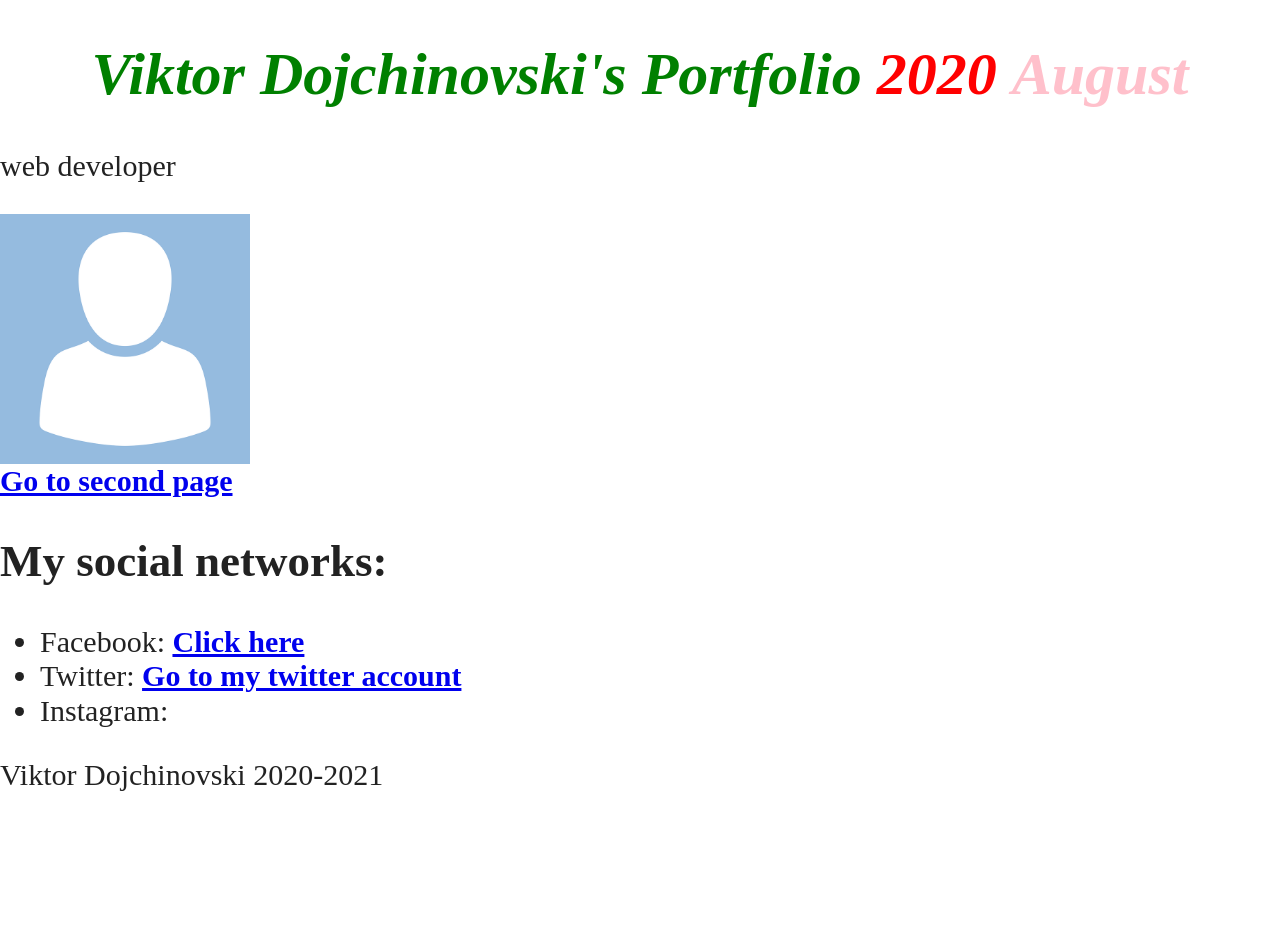
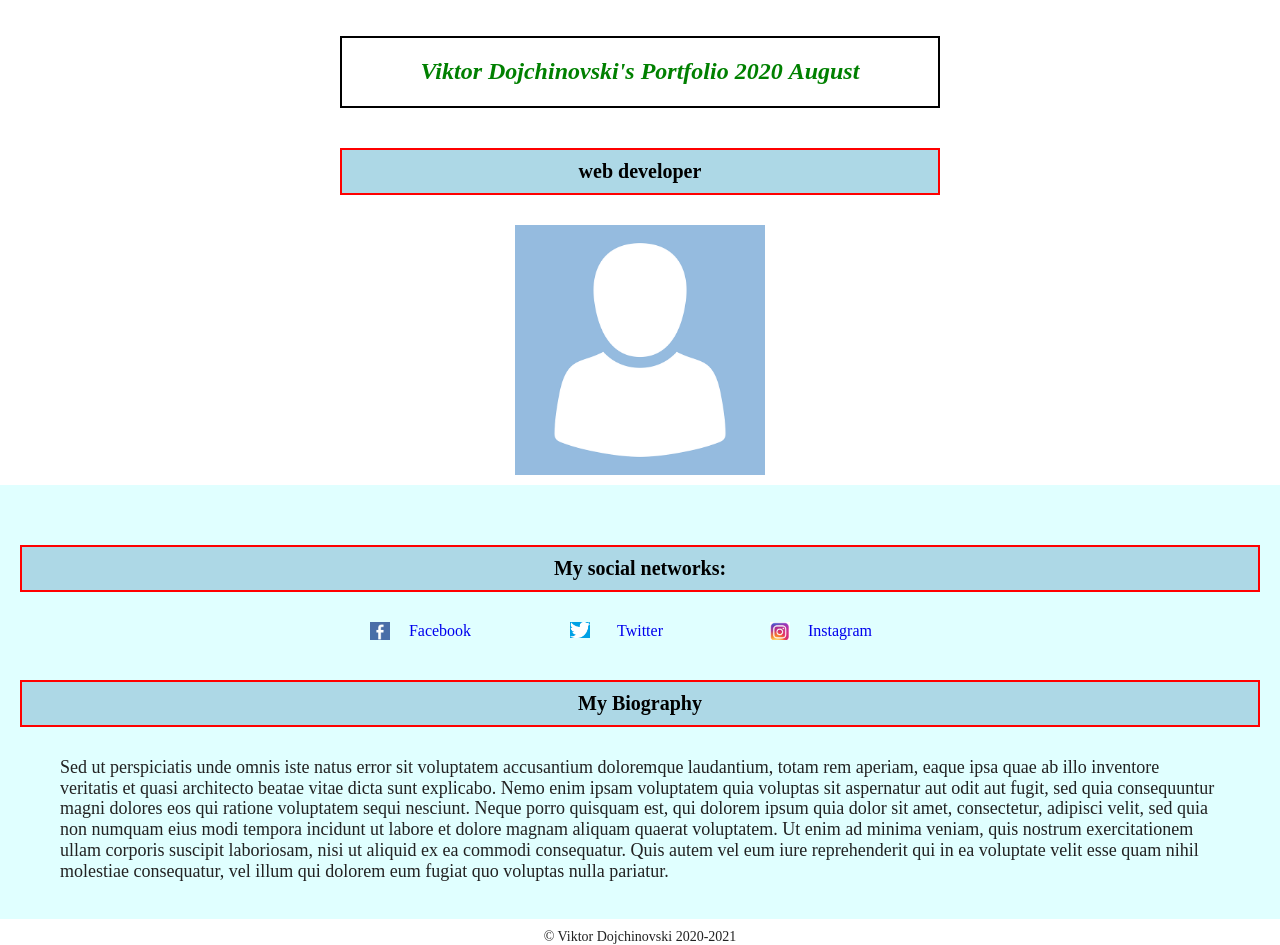
Before and after one commit to ViktorDojcinovski/first, a website built with Parcel: page index.html in a window 1280 px wide. Before the commit the page ends 800 px from the top, so only its background shows below. Built offline with nearby package versions, Linux system fonts and the light colour scheme.

Commit message:
Add some more advanced css

```diff
--- a/css/first.css
+++ b/css/first.css
@@ -1,34 +1,86 @@
-h1 {
+h2 {
+  box-sizing: border-box;
   text-align: center;
+  color: black;
+  font-size: 20px;
+  padding: 10px;
+  border: 2px solid red;
+  margin: 40px 0 30px;
+  background-color: lightblue;
+}
+
+header {
+  text-align: center;
+  position: relative;
+  top: 10px;
+  width: 600px;
+  padding: 10px;
+  margin: 0 auto;
+}
+
+header h1 {
+  position: sticky;
+  top: 10px;
+  box-sizing: border-box;
   color: green;
+  font-size: 24px;
   font-weight: bold;
   font-style: italic;
+  padding: 20px;
+  border: 2px solid black;
+  background-color: white;
 }
 
-h1.inside {
-  color: green;
+header img {
+  display: block;
+  width: 250px;
+  margin: 0 auto;
 }
 
-h1 .inside {
-  color: red;
+main {
+  box-sizing: border-box;
+  text-align: center;
+  position: relative;
+  width: 100%;
+  padding: 20px;
+  margin: 10px auto;
+  background-color: lightcyan;
+  overflow: auto;
 }
 
-h1 .inside .month {
-  color: pink;
+main ul.social-networks {
+  padding: 0;
+  margin: 0;
+  width: 600px;
+  margin: 0 auto;
+  overflow: auto;
 }
 
-a {
-  font-weight: bold;
+main ul.social-networks li {
+  list-style: none;
+  text-align: left;
+  padding: 0 20px;
+  font-size: 16px;
+  text-align: center;
+  width: 200px;
+  padding: 0;
+  position: relative;
+  float: left;
 }
 
-input:required {
-  border: 2px solid;
+main ul.social-networks li img {
+  width: 20px;
+  position: absolute;
+  left: 30px;
+  top: 0;
 }
 
-/* .viktor {
-  color: blue;
+main blockquote {
+  font-size: 18px;
+  text-align: left;
 }
 
-#second {
-  color: yellow;
-} */
+footer {
+  text-align: center;
+  font-size: 14px;
+}
--- a/index.html
+++ b/index.html
@@ -25,26 +25,45 @@
   <body style="font-size: 30px;">
     <!-- Add your site or application content here -->
     <header>
-      <h1 class="inside double-inside" id="second">
+      <h1>
         Viktor Dojchinovski's Portfolio
         <span class="inside">2020 <strong class="month">August</strong></span>
       </h1>
-      <p>web developer <span></span></p>
+      <h2>web developer</h2>
       <img src="./img/avatar.png" alt="Avatar" title="Avatar" width="250" />
     </header>
     <main id="main" class="first">
-      <a href="/second.html">Go to second page</a>
       <h2>My social networks:</h2>
-      <ul>
-        <li>Facebook: <a href="https://facebook.com">Click here</a></li>
-        <li>
-          Twitter: <a href="https://twitter.com">Go to my twitter account</a>
-        </li>
-        <li>Instagram:</li>
+      <ul class="social-networks">
+        <a href="https://facebook.com"
+          ><li><img src="img/fb.png" />Facebook</li></a
+        >
+        <a href="https://twitter.com"
+          ><li><img src="img/twitter.png" />Twitter</li></a
+        >
+        <a href="https://instagram.com"
+          ><li><img src="img/instagram.png" />Instagram</li></a
+        >
       </ul>
+      <h2>My Biography</h2>
+      <blockquote>
+        Sed ut perspiciatis unde omnis iste natus error sit voluptatem
+        accusantium doloremque laudantium, totam rem aperiam, eaque ipsa quae ab
+        illo inventore veritatis et quasi architecto beatae vitae dicta sunt
+        explicabo. Nemo enim ipsam voluptatem quia voluptas sit aspernatur aut
+        odit aut fugit, sed quia consequuntur magni dolores eos qui ratione
+        voluptatem sequi nesciunt. Neque porro quisquam est, qui dolorem ipsum
+        quia dolor sit amet, consectetur, adipisci velit, sed quia non numquam
+        eius modi tempora incidunt ut labore et dolore magnam aliquam quaerat
+        voluptatem. Ut enim ad minima veniam, quis nostrum exercitationem ullam
+        corporis suscipit laboriosam, nisi ut aliquid ex ea commodi consequatur.
+        Quis autem vel eum iure reprehenderit qui in ea voluptate velit esse
+        quam nihil molestiae consequatur, vel illum qui dolorem eum fugiat quo
+        voluptas nulla pariatur.
+      </blockquote>
     </main>
-    <footer class="first">
-      <span>Viktor Dojchinovski 2020-2021</span>
+    <footer>
+      <span>&copy; Viktor Dojchinovski 2020-2021</span>
     </footer>
     <script src="js/vendor/modernizr-3.11.2.min.js"></script>
     <script src="js/plugins.js"></script>
```
Also changed, not shown: index2.html (added, +9 -0 lines), img/fb.png (added), img/instagram.jpg (added), img/instagram.png (added), img/twitter.png (added).
